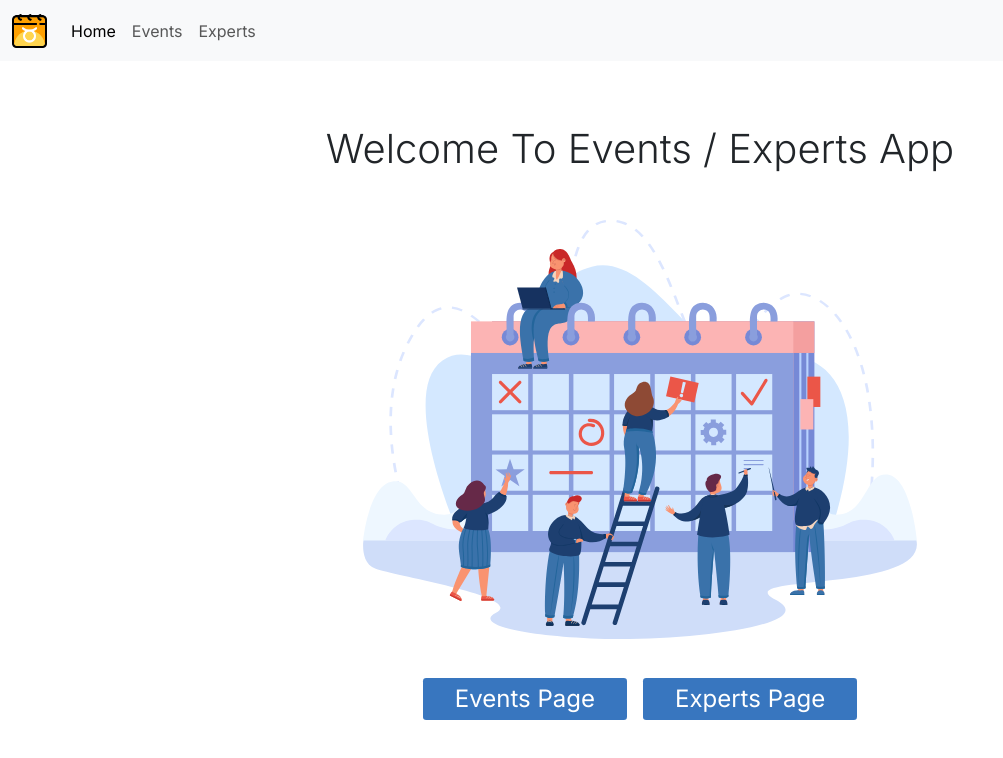
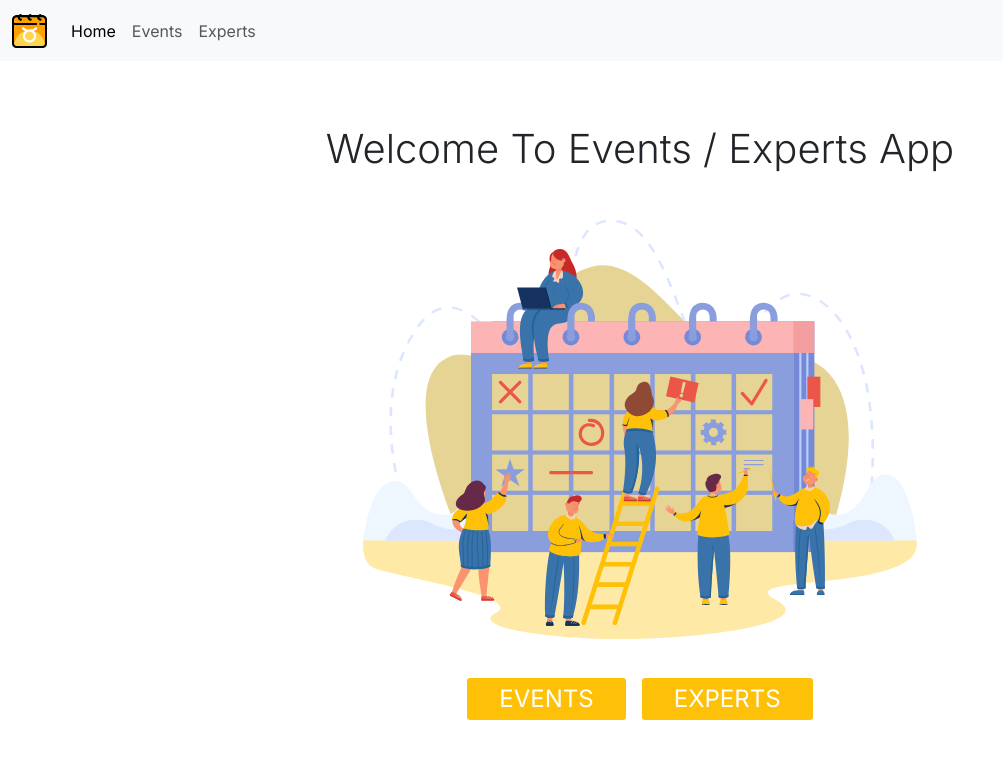
Before and after one commit to elshora/experts-events, a Next.js app: page / in a window 1280 px wide. Shown: the top 758 px of the page, without its empty margins (0-1003 px from the left). Built offline with nearby package versions, Linux system fonts and the light colour scheme.

Commit message:
fix colors

```diff
--- a/app/page.tsx
+++ b/app/page.tsx
@@ -15,11 +15,17 @@ export default function Home() {
           alt="Events App"
         />
         <p className="d-flex gap-3 flex-column flex-md-row">
-          <Link className="fs-4 text-capitalize main-button" href="/events">
-            events page
+          <Link
+            className="fs-4 text-uppercase main-button bg-warning"
+            href="/events"
+          >
+            events
           </Link>
-          <Link className="fs-4 text-capitalize main-button" href="/experts">
-            experts page
+          <Link
+            className="fs-4 text-uppercase main-button bg-warning"
+            href="/experts"
+          >
+            experts
           </Link>
         </p>
       </div>
```
Also changed, not shown: public/images/events-vector.svg.
